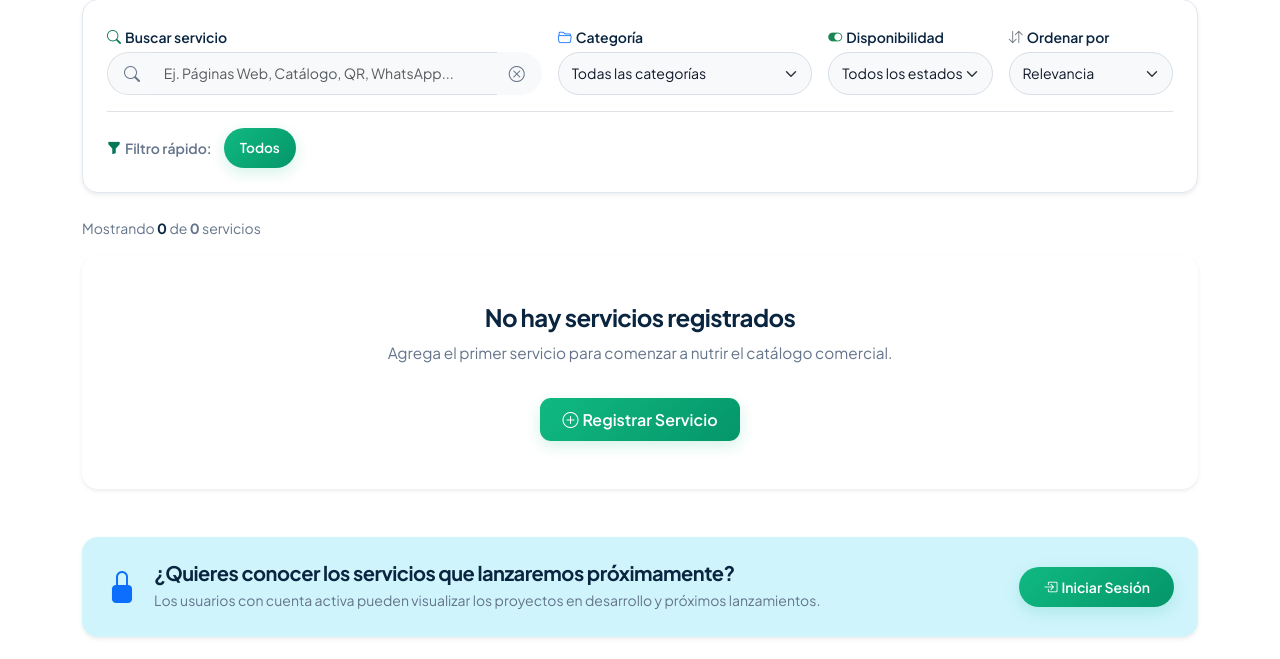
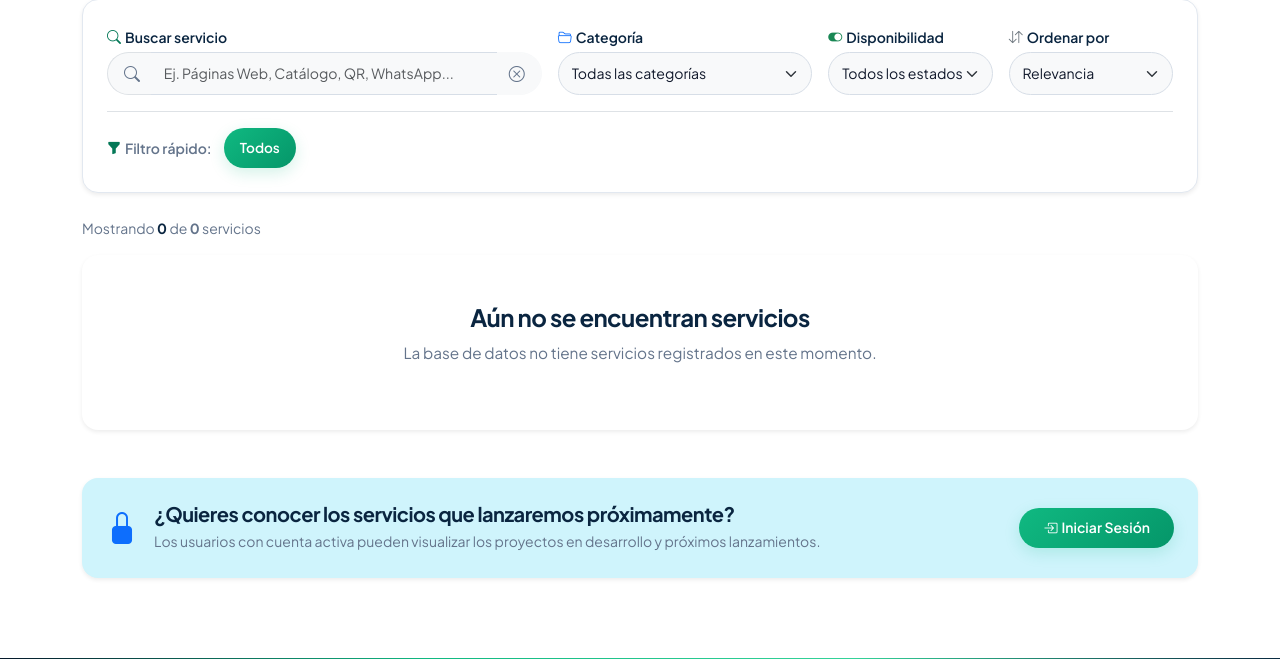
Before and after one commit to AracelyQuinta/NEXODIGITAL, a Flask app: page /servicio in a window 1280 px wide. Shown: the part 559-1218 px from the top of the page. Run offline with Flask 3, Linux system fonts and the light colour scheme; data that the repository does not hold is empty; some libraries are stand-ins or nearby versions.

Commit message:
actualizacion de servicios

```diff
--- a/app.py
+++ b/app.py
@@ -298,37 +298,46 @@ def inicio():
         "ubicacion": "Quito / Puyo - Ecuador",
         "modalidad": "Atención 100% en línea"
     }
-    conn = get_db_connection()
-    cursor = conn.cursor()
-    cursor.execute('SELECT * FROM tipos_servicio ORDER BY nombre')
-    tipos_servicio = cursor.fetchall()
-
-    if current_user.is_authenticated:
-        cursor.execute('''
-            SELECT s.*, t.nombre AS tipo_nombre
-            FROM servicios s
-            JOIN tipos_servicio t ON s.tipo_servicio_id = t.id
-            ORDER BY s.disponible DESC, s.id ASC
-            LIMIT 6
-        ''')
-    else:
-        cursor.execute('''
-            SELECT s.*, t.nombre AS tipo_nombre
-            FROM servicios s
-            JOIN tipos_servicio t ON s.tipo_servicio_id = t.id
-            WHERE s.disponible = TRUE
-            ORDER BY s.id ASC
-            LIMIT 6
-        ''')
-    servicios_destacados = cursor.fetchall()
-    cursor.close()
-    conn.close()
+    tipos_servicio = []
+    servicios_destacados = []
+    base_datos_disponible = False
+    try:
+        conn = get_db_connection()
+        cursor = conn.cursor()
+        base_datos_disponible = True
+        cursor.execute('SELECT * FROM tipos_servicio ORDER BY nombre')
+        tipos_servicio = cursor.fetchall()
+
+        if current_user.is_authenticated:
+            cursor.execute('''
+                SELECT s.*, t.nombre AS tipo_nombre
+                FROM servicios s
+                JOIN tipos_servicio t ON s.tipo_servicio_id = t.id
+                ORDER BY s.disponible DESC, s.id ASC
+                LIMIT 6
+            ''')
+        else:
+            cursor.execute('''
+                SELECT s.*, t.nombre AS tipo_nombre
+                FROM servicios s
+                JOIN tipos_servicio t ON s.tipo_servicio_id = t.id
+                WHERE s.disponible = TRUE
+                ORDER BY s.id ASC
+                LIMIT 6
+            ''')
+        servicios_destacados = cursor.fetchall()
+        cursor.close()
+        conn.close()
+    except psycopg2.Error:
+        app.logger.exception('No se pudo cargar el catálogo de la portada.')
+
     return render_template(
         'index.html',
         mensaje=mensaje,
         empresa=empresa,
         servicios=servicios_destacados,
-        tipos_servicio=tipos_servicio
+        tipos_servicio=tipos_servicio,
+        base_datos_disponible=base_datos_disponible
     )
 
 
@@ -634,7 +643,14 @@ def health():
         return {'status': 'ok', 'database': 'connected', 'schema': 'ready'}, 200
     except Exception:
         app.logger.exception('Healthcheck de PostgreSQL fallido.')
-        return {'status': 'error', 'database': 'unavailable'}, 503
+        return {
+            'status': 'error',
+            'database': 'unavailable',
+            'configuration': (
+                'Configura DATABASE_URL o DB_PASSWORD en el archivo .env '
+                'de la raíz del proyecto.'
+            )
+        }, 503
     finally:
         if cursor:
             cursor.close()
@@ -1291,42 +1307,53 @@ def servicios():
     q = request.args.get('q', '').strip()
     tipo = request.args.get('tipo', '').strip()
 
-    conn = get_db_connection()
-    cursor = conn.cursor()
-
-    cursor.execute('SELECT * FROM tipos_servicio ORDER BY nombre')
-    tipos_servicio = cursor.fetchall()
-
-    params = []
-    where_clauses = []
-    if not current_user.is_authenticated:
-        where_clauses.append("s.disponible = TRUE")
-    if q:
-        where_clauses.append("(s.nombre ILIKE %s OR s.descripcion ILIKE %s OR t.nombre ILIKE %s)")
-        params.extend([f"%{q}%", f"%{q}%", f"%{q}%"])
-    if tipo:
-        where_clauses.append("t.nombre = %s")
-        params.append(tipo)
-
-    sql_where = (" WHERE " + " AND ".join(where_clauses)) if where_clauses else ""
-    query = f'''
-        SELECT s.*, t.nombre AS tipo_nombre
-        FROM servicios s
-        JOIN tipos_servicio t ON s.tipo_servicio_id = t.id
-        {sql_where}
-        ORDER BY s.disponible DESC, s.id ASC
-    '''
-    cursor.execute(query, tuple(params))
-    lista_servicios = cursor.fetchall()
-    cursor.close()
-    conn.close()
+    tipos_servicio = []
+    lista_servicios = []
+    base_datos_disponible = False
+    try:
+        conn = get_db_connection()
+        cursor = conn.cursor()
+        cursor.execute('SELECT * FROM tipos_servicio ORDER BY nombre')
+        tipos_servicio = cursor.fetchall()
+
+        params = []
+        where_clauses = []
+        if not current_user.is_authenticated:
+            where_clauses.append("s.disponible = TRUE")
+        if q:
+            where_clauses.append("(s.nombre ILIKE %s OR s.descripcion ILIKE %s OR t.nombre ILIKE %s)")
+            params.extend([f"%{q}%", f"%{q}%", f"%{q}%"])
+        if tipo:
+            where_clauses.append("t.nombre = %s")
+            params.append(tipo)
+
+        sql_where = (" WHERE " + " AND ".join(where_clauses)) if where_clauses else ""
+        query = f'''
+            SELECT s.*, t.nombre AS tipo_nombre
+            FROM servicios s
+            JOIN tipos_servicio t ON s.tipo_servicio_id = t.id
+            {sql_where}
+            ORDER BY s.disponible DESC, s.id ASC
+        '''
+        cursor.execute(query, tuple(params))
+        lista_servicios = cursor.fetchall()
+        base_datos_disponible = True
+        cursor.close()
+        conn.close()
+    except psycopg2.Error:
+        app.logger.exception('No se pudo cargar el catálogo de servicios.')
+        flash(
+            'No se puede consultar el catálogo porque la conexión con la base de datos no está disponible.',
+            'warning'
+        )
     return render_template(
         'servicios.html',
         servicios=lista_servicios,
         tipos_servicio=tipos_servicio,
         query_busqueda=q,
-        tipo_seleccionado=tipo
-    )
+        tipo_seleccionado=tipo,
+        base_datos_disponible=base_datos_disponible
+    ), (200 if base_datos_disponible else 503)
 
 
 
@@ -2619,7 +2646,7 @@ def error_postgresql(e):
         '500.html',
         codigo_http=503,
         titulo_error='Base de datos temporalmente no disponible',
-        mensaje_error='La operación no se completó. Tus datos no se guardaron a medias; inténtalo nuevamente en unos segundos.'
+        mensaje_error='La operación no se completó. Tus datos no se guardaron o quedaron a medias; inténtalo nuevamente en unos segundos.'
     ), 503
 
 
--- a/conexion/conexion.py
+++ b/conexion/conexion.py
@@ -1,12 +1,14 @@
 import os
 import time
+from pathlib import Path
 
 import psycopg2
 from flask import g, has_app_context
 from dotenv import load_dotenv
 from psycopg2.extras import RealDictCursor
 
-load_dotenv()
+PROJECT_ROOT = Path(__file__).resolve().parent.parent
+load_dotenv(PROJECT_ROOT / '.env')
 
 
 def get_db_connection():
@@ -16,7 +18,7 @@ def get_db_connection():
         if conexion_actual is not None and not conexion_actual.closed:
             return conexion_actual
 
-    db_url = os.getenv('DATABASE_URL')
+    db_url = (os.getenv('DATABASE_URL') or '').strip()
     parametros = {}
     application_name = 'nexodigital-web'
 
@@ -26,13 +28,19 @@ def get_db_connection():
         parametros['dsn'] = db_url
     else:
         application_name = 'nexodigital-local'
+        password = os.getenv('DB_PASSWORD', '')
         parametros = {
             'host': os.getenv('DB_HOST', 'localhost'),
             'port': os.getenv('DB_PORT', '5432'),
             'dbname': os.getenv('DB_NAME', 'nexodigital'),
             'user': os.getenv('DB_USER', 'postgres'),
-            'password': os.getenv('DB_PASSWORD', ''),
+            'password': password,
         }
+        if not password:
+            raise psycopg2.OperationalError(
+                'Falta DB_PASSWORD o DATABASE_URL. Configura las credenciales '
+                f'de PostgreSQL en {PROJECT_ROOT / ".env"}.'
+            )
 
     ultimo_error = None
     for intento in range(3):
--- a/static/css/estilo.css
+++ b/static/css/estilo.css
@@ -197,7 +197,20 @@ h1, h2, h3, h4, h5, h6 {
 .text-rose { color: var(--rose-text) !important; }
 .text-light-emerald { color: #a7f3d0 !important; }
 .text-light-muted { color: #cbd5e1 !important; }
+.text-muted { color: var(--text-muted) !important; }
+.form-text { color: var(--text-muted) !important; }
 .tracking-wider { letter-spacing: 0.08em; }
+
+.form-select option,
+.form-control,
+.form-select {
+    color: var(--text-body);
+}
+
+.empty-state {
+    background-color: var(--bg-card);
+    border-color: var(--border-color) !important;
+}
 
 /* ==============================================================================
    3. BARRA DE NAVEGACIÓN (NAVBAR)
--- a/templates/admin_usuarios.html
+++ b/templates/admin_usuarios.html
@@ -121,7 +121,7 @@
                             <th>Correo Electrónico</th>
                             <th>Rol Asignado</th>
                             <th>Email Verificado</th>
-                            <th>Aprobación Admin</th>
+                            <th>Aprobación</th>
                             <th>Estado</th>
                             <th class="text-end">Acciones</th>
                         </tr>
--- a/templates/components/navbar.html
+++ b/templates/components/navbar.html
@@ -88,7 +88,7 @@
                     {% if current_user.is_admin() %}
                         <li class="nav-item dropdown">
                             <a class="nav-link dropdown-toggle text-warning fw-semibold px-2" href="#" role="button" data-bs-toggle="dropdown" aria-expanded="false">
-                                <i class="bi bi-shield-lock-fill me-1"></i>Admin
+                                <i class="bi bi-shield-lock-fill me-1"></i>Administrador
                             </a>
                             <ul class="dropdown-menu dropdown-menu-end shadow border-0 rounded-3 mt-2">
                                 <li>
--- a/templates/servicios.html
+++ b/templates/servicios.html
@@ -123,6 +123,16 @@
             </div>
         </div>
 
+        {% if not base_datos_disponible %}
+        <div class="alert alert-warning border d-flex align-items-start gap-2" role="alert">
+            <i class="bi bi-database-exclamation fs-5"></i>
+            <div>
+                <strong>El catálogo no está disponible temporalmente.</strong>
+                <div>Los servicios guardados aparecerán aquí cuando se restablezca la conexión con PostgreSQL.</div>
+            </div>
+        </div>
+        {% endif %}
+
         <!-- Indicador de Conteo y Filtros Activos -->
         <div class="d-flex justify-content-between align-items-center mb-3 flex-wrap gap-2">
             <div class="small text-muted">
@@ -232,16 +242,18 @@
             </div>
         </div>
 
-        {% else %}
+        {% elif base_datos_disponible %}
         <!-- Estado Vacío cuando no hay servicios registrados en la base de datos -->
         <div class="card p-5 text-center shadow-sm border-0 rounded-4">
-            <h4 class="text-navy fw-bold">No hay servicios registrados</h4>
-            <p class="text-muted">Agrega el primer servicio para comenzar a nutrir el catálogo comercial.</p>
+            <h4 class="text-navy fw-bold">Aún no se encuentran servicios</h4>
+            <p class="text-muted">La base de datos no tiene servicios registrados en este momento.</p>
+            {% if current_user.is_authenticated and current_user.has_role('Administrador', 'Gestor de proyectos') %}
             <div class="mt-3">
                 <a href="{{ url_for('nuevo_servicio') }}" class="btn btn-verde">
                     <i class="bi bi-plus-circle me-1"></i>Registrar Servicio
                 </a>
             </div>
+            {% endif %}
         </div>
         {% endif %}
 
```
Also changed, not shown: models.py (+37 -4 lines), templates/index.html (+17 -0 lines), 1 other file.
